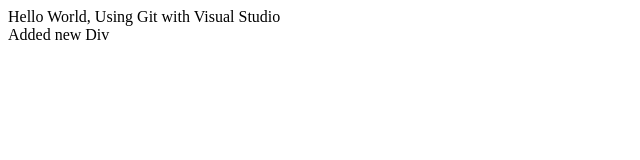
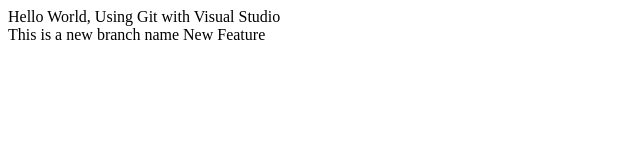
Before and after one commit to donPuerto/Repo-Test-1, a plain HTML site: page index.html in a window 1280 px wide. Shown: the whole page, without its empty margins (0-640 px from the left). Drawn offline with Linux system fonts and the light colour scheme.

Commit message:
Added new Brance and commit

```diff
--- a/index.html
+++ b/index.html
@@ -8,6 +8,7 @@
 </head>
 <body>
     <div>Hello World, Using Git with Visual Studio</div>
-    <div>Added new Div</div>
+    <div>This is a new branch name New Feature</div>
+
 </body>
 </html>
```
